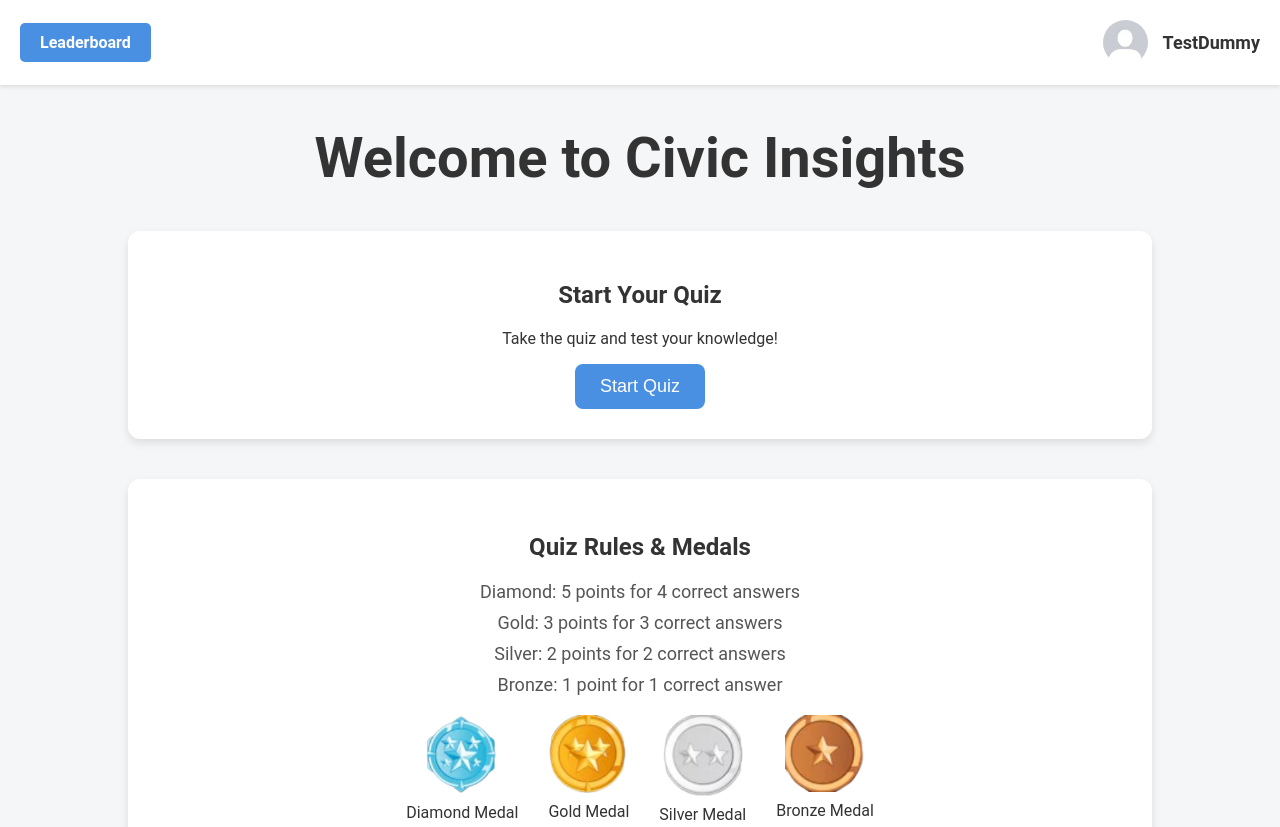
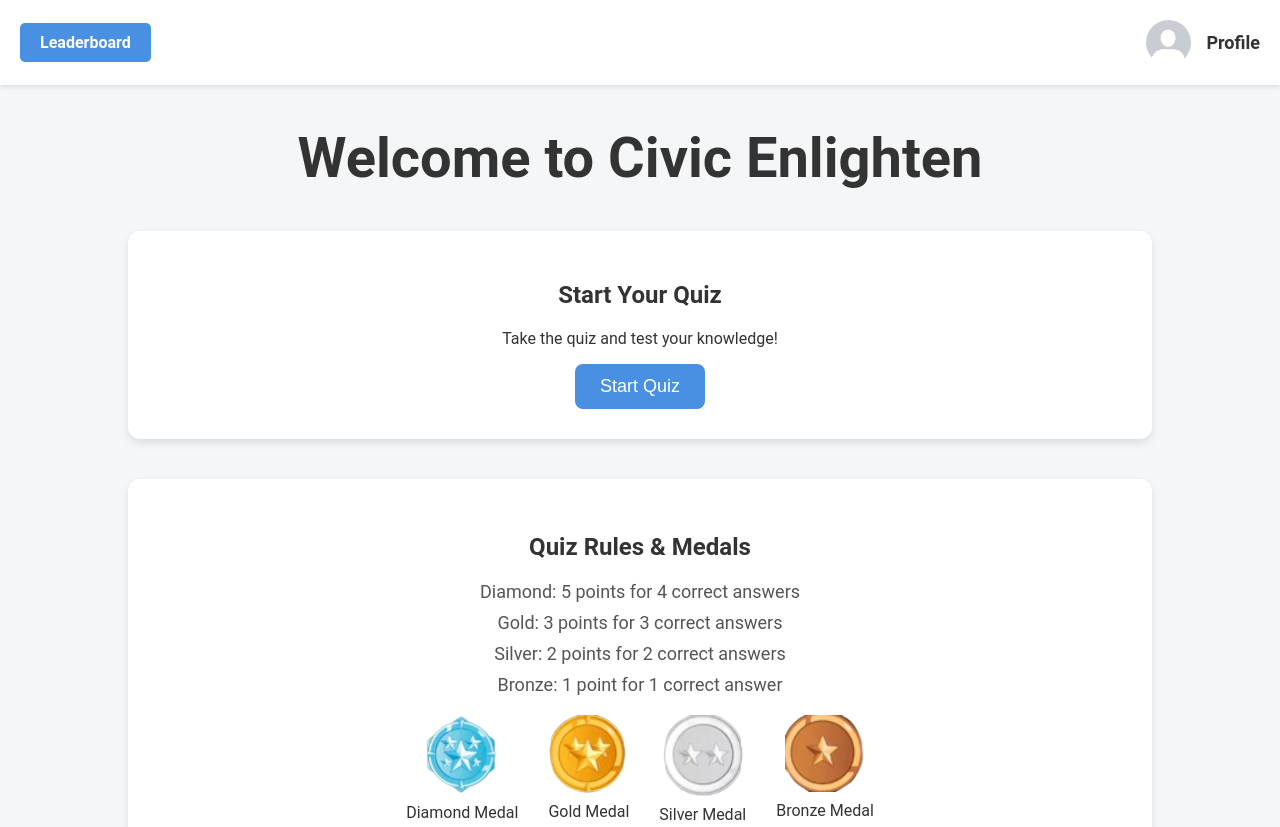
Before and after one commit to Sidd-kat-2004/Smart-India-Hackathon, a plain HTML site: page Home.html in a window 1280 px wide. Shown: the top 827 px of the page. Drawn offline with Linux system fonts and the light colour scheme.

Commit message:
Update Home.html

```diff
--- a/Home.html
+++ b/Home.html
@@ -165,13 +165,13 @@
 
         <div class="profile">
             <img src="ProfileImage.jpg" alt="Profile Photo">
-            <span><a href="Profile.html">TestDummy</a></span>
+            <span><a href="Profile.html">Profile</a></span>
         </div>
     </header>
 
     <div class="container">
         <div class="welcome">
-            <h1>Welcome to Civic Insights</h1>
+            <h1>Welcome to Civic Enlighten</h1>
         </div>
 
         <div class="quiz-section">
```
